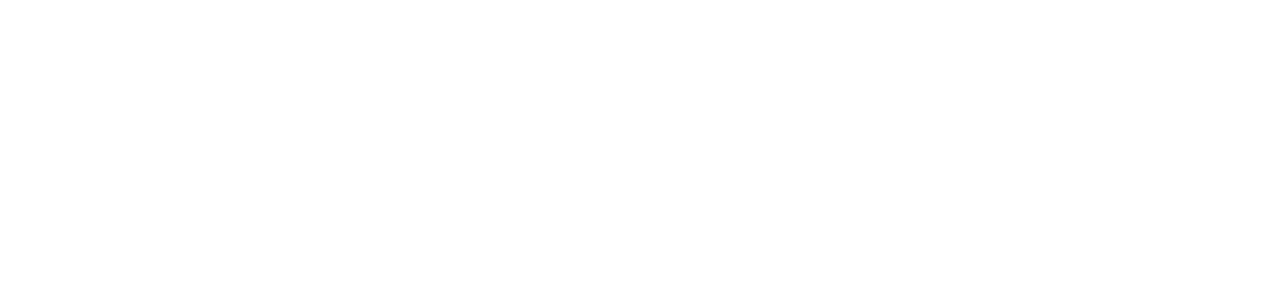
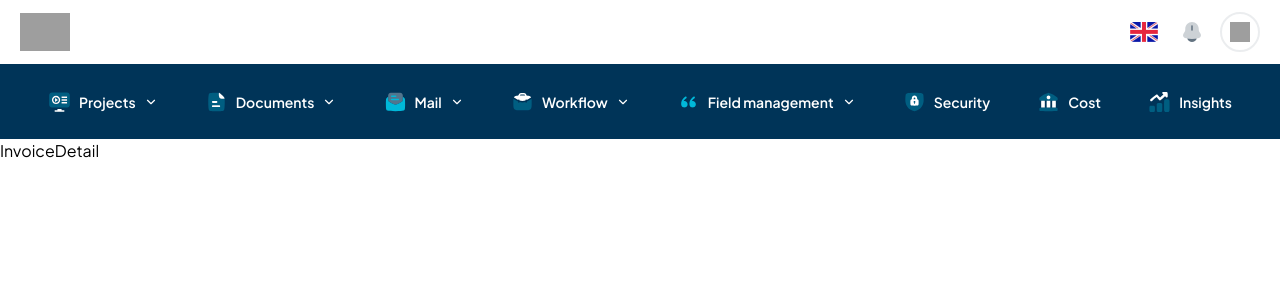
Before and after one commit to BCPAZ/crm-app, a React (Vite) app: page /cost/1 in a window 1280 px wide. Before the commit this address had no page. Shown: the top 300 px of the page. Built offline with nearby package versions, Linux system fonts and the light colour scheme; grey boxes are pictures that could not be loaded.

Commit message:
chore : Invoice detail page created & path added to routes

```diff
--- a/src/routes/index.jsx
+++ b/src/routes/index.jsx
@@ -18,6 +18,7 @@ import FieldManagementLayout from "@/layouts/PageLayouts/FieldManagementLayout";
 import ProjectSettings from "@/views/App/FieldManagement/ProjectSettings";
 import Insights from "@/views/App/Insights";
 import Cost from "@/views/App/Cost";
+import InvoiceDetail from "@/views/App/InvoiceDetail";
 const AppRouter = () => {
   return (
     <Routes>
@@ -27,6 +28,7 @@ const AppRouter = () => {
         <Route path="/profile" element={<Profile />} />
         <Route path="/insights" element={<Insights />} />
         <Route path="/cost" element={<Cost />} />
+        <Route path="/cost/:id" element={<InvoiceDetail />} />
         <Route path="/documents/*" element={<DocumentLayout />}>
           <Route path="document-register" element={<DocumentRegister />} />
           <Route path="upload-new-document" element={<UploadNewDocument />} />
--- /dev/null
+++ b/src/views/App/InvoiceDetail.jsx
@@ -0,0 +1,7 @@
+const InvoiceDetail = () => {
+  return (
+    <div>InvoiceDetail</div>
+  )
+}
+
+export default InvoiceDetail
```
